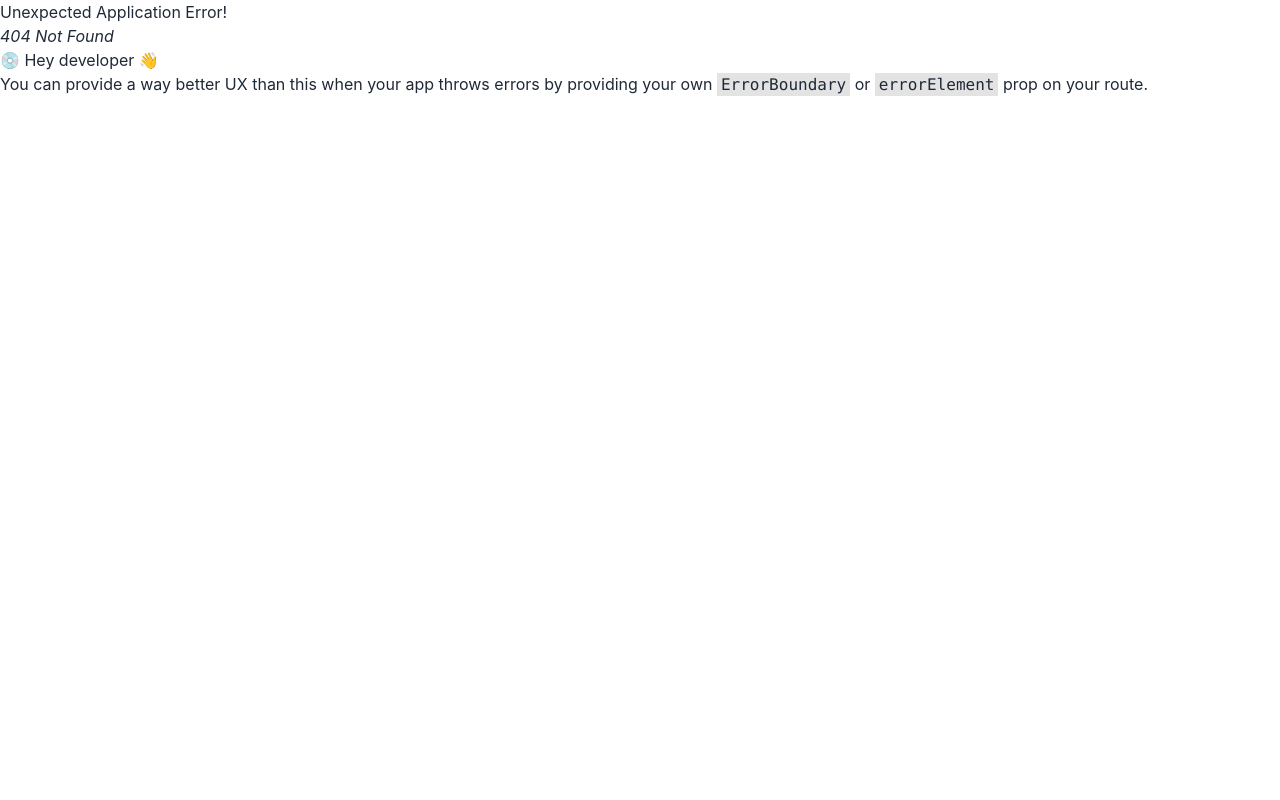
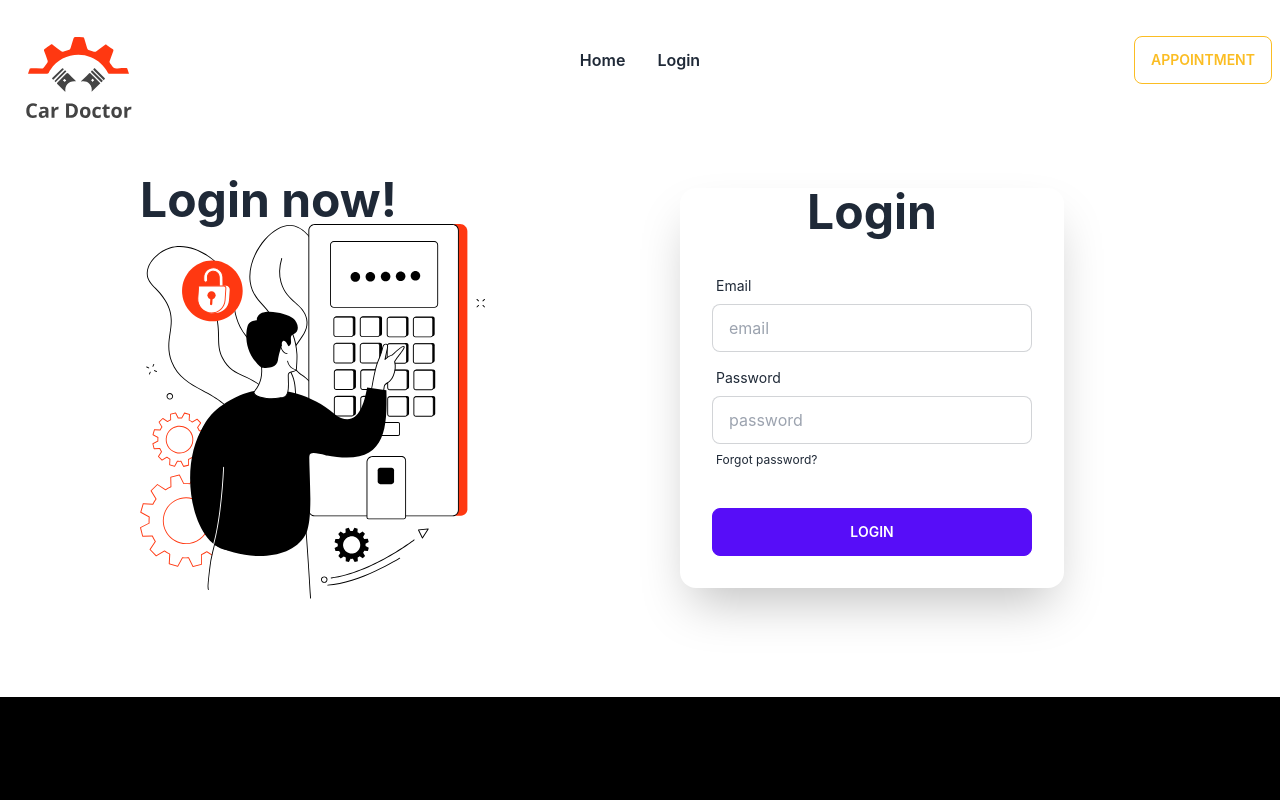
Before and after one commit to Sizan75/genius-car, a React (Create React App) app: page /login in a window 1280 px wide. Before the commit this address had no page. Shown: the top 800 px of the page. Built offline with nearby package versions, Linux system fonts and the light colour scheme.

Commit message:
login page design done

```diff
--- a/package.json
+++ b/package.json
@@ -7,6 +7,7 @@
     "@testing-library/react": "^13.4.0",
     "@testing-library/user-event": "^13.5.0",
     "daisyui": "^2.37.0",
+    "firebase": "^9.13.0",
     "react": "^18.2.0",
     "react-dom": "^18.2.0",
     "react-router-dom": "^6.4.2",
--- /dev/null
+++ b/src/Pages/Login/Login.js
@@ -0,0 +1,42 @@
+import React from 'react';
+import login from '../../assets/images/login/login.svg'
+const Login = () => {
+    const handleLogin = (event ) =>{
+        event.preventDefault();
+    }
+    return (
+        <div className="hero w-full my-20">
+        <div className="hero-content grid gap-20 md:grid-cols-2  flex-col lg:flex-row">
+          <div className="text-center lg:text-left">
+            <h1 className="text-5xl font-bold">Login now!</h1>
+            <img className='w-3/4' src={login} alt="" />
+          </div>
+          <div className="card flex-shrink-0 w-full max-w-sm shadow-2xl bg-base-100">
+            <h1 className="text-5xl font-bold text-center">Login</h1>
+            <form onSubmit={handleLogin} className="card-body">
+              <div className="form-control">
+                <label className="label">
+                  <span className="label-text">Email</span>
+                </label>
+                <input type="text" placeholder="email" className="input input-bordered" />
+              </div>
+              <div className="form-control">
+                <label className="label">
+                  <span className="label-text">Password</span>
+                </label>
+                <input type="text" placeholder="password" className="input input-bordered" />
+                <label className="label">
+                  <a href=" " className="label-text-alt link link-hover">Forgot password?</a>
+                </label>
+              </div>
+              <div className="form-control mt-6">
+                <button type='submit' className="btn btn-primary">Login</button>
+              </div>
+            </form>
+          </div>
+        </div>
+      </div>
+    );
+};
+
+export default Login;
--- a/src/Pages/Shared/Header/Header.js
+++ b/src/Pages/Shared/Header/Header.js
@@ -5,6 +5,9 @@ const Header = () => {
   const menuItem= <>
   <li>
     <Link to='/' className='font-semibold'>Home</Link>
+  </li>
+  <li>
+    <Link to='/login' className='font-semibold'>Login</Link>
   </li>
 
   </>
--- a/src/Routes/Routes/Routes.js
+++ b/src/Routes/Routes/Routes.js
@@ -1,6 +1,7 @@
 import { createBrowserRouter } from "react-router-dom";
 import Main from "../../layout/Main";
 import Home from "../../Pages/Home/Home/Home";
+import Login from "../../Pages/Login/Login";
 
 export const router=createBrowserRouter([
     {
@@ -11,6 +12,11 @@ export const router=createBrowserRouter([
                 path:'/',
                 element:<Home></Home>
             }
+            ,
+            {
+                path:'/login',
+                element:<Login></Login>
+            }
         ]
     }
 ])
```
Also changed, not shown: src/Firebase/firebase.config.js (added, +18 -0 lines), 1 other file (tests, documents, lock files or other folders).
